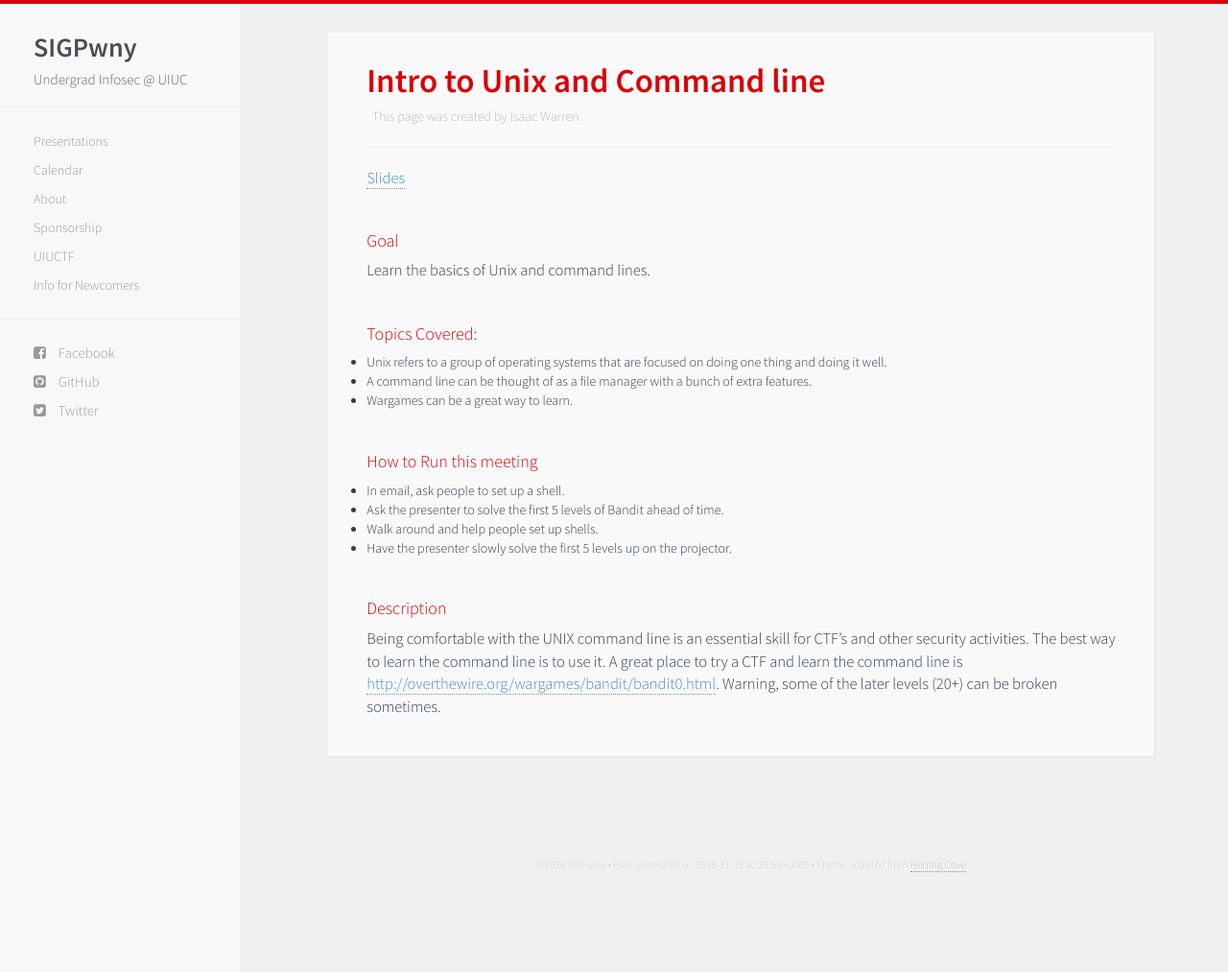
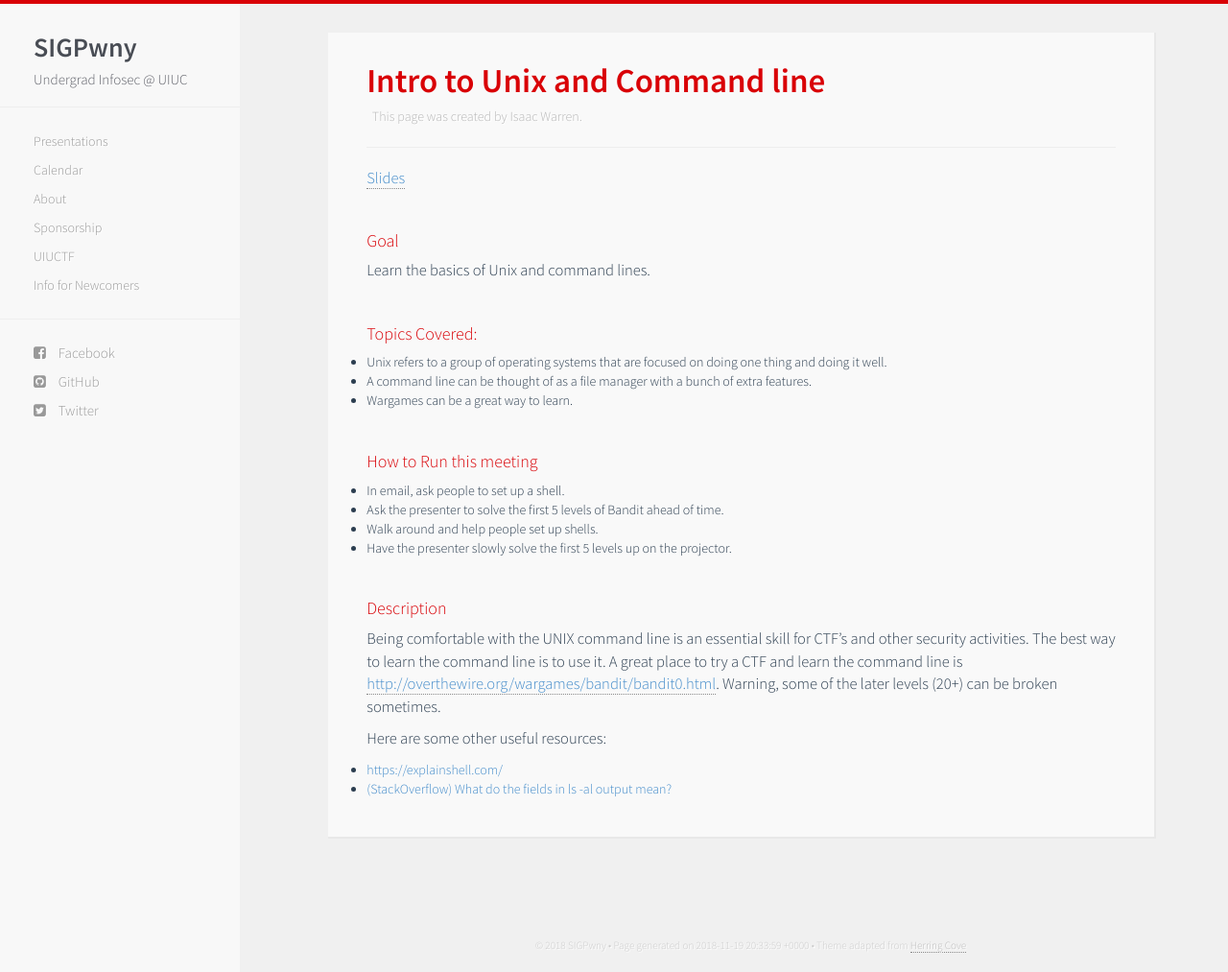
Before and after one commit to sigpwny/sigpwny.github.io-archive, a Jekyll site: the page built from _meetings/intro-shell.md, in a window 1280 px wide and 1013 px high. Shown: the whole window at 96% size. Built offline with Jekyll 4.4.1, drawn with Linux system fonts in a browser that asks for light colours; nearby versions of some CDN libraries.

Commit message:
automated

```diff
--- a/_meetings/intro-shell.md
+++ b/_meetings/intro-shell.md
@@ -27,3 +27,8 @@ Being comfortable with the UNIX command line is an essential skill for CTF's and
 The best way to learn the command line is to use it. A great place to try a CTF and learn the command line
 is [http://overthewire.org/wargames/bandit/bandit0.html](http://overthewire.org/wargames/bandit/bandit0.html).
 Warning, some of the later levels (20+) can be broken sometimes.
+
+Here are some other useful resources:
+* [https://explainshell.com/](https://explainshell.com/)
+* [(StackOverflow) What do the fields in ls -al output mean?
+](https://unix.stackexchange.com/a/103118/163689)
```
